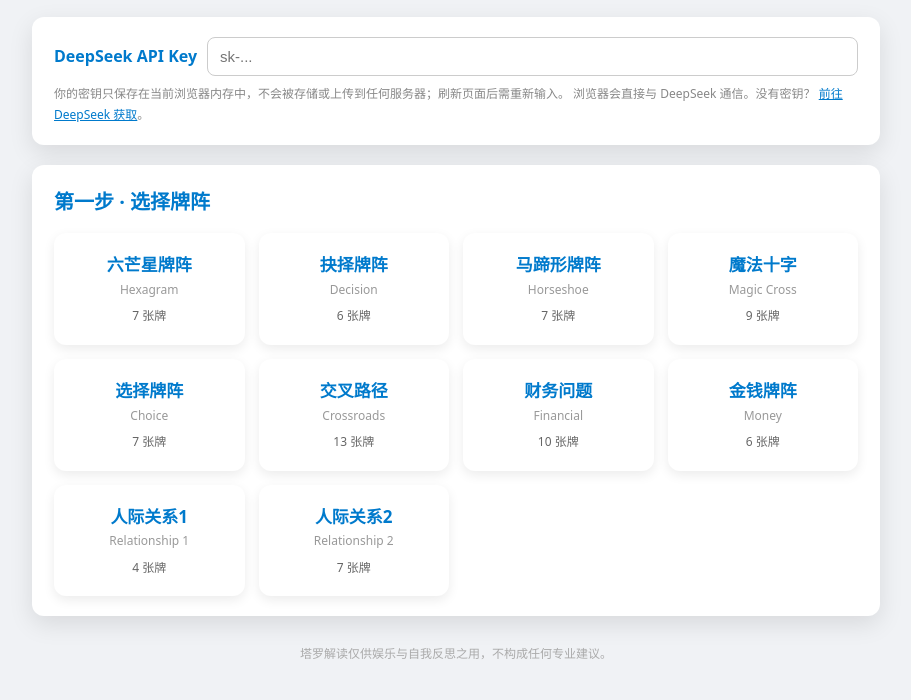
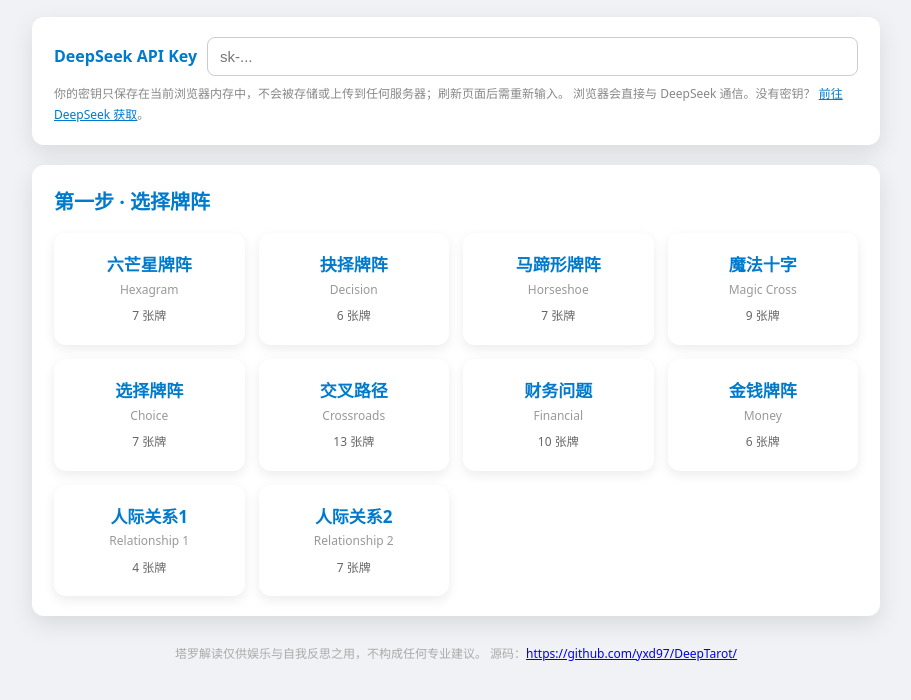
Before and after one commit to yxd97/DeepTarot, a plain HTML site: page index.html in a window 1280 px wide. Shown: the part 102-802 px from the top of the page, without its empty margins (184-1095 px from the left). Drawn offline with Linux system fonts and the light colour scheme.

Commit message:
add links to website/repo

```diff
--- a/index.html
+++ b/index.html
@@ -72,7 +72,8 @@
         </div>
     </section>
 
-    <p class="disclaimer">塔罗解读仅供娱乐与自我反思之用，不构成任何专业建议。</p>
+    <p class="disclaimer">塔罗解读仅供娱乐与自我反思之用，不构成任何专业建议。
+        源码：<a href='https://github.com/yxd97/DeepTarot/'>https://github.com/yxd97/DeepTarot/</a></p>
 </div>
 
 <script src="app.js"></script>
```
Also changed, not shown: 1 other file.
